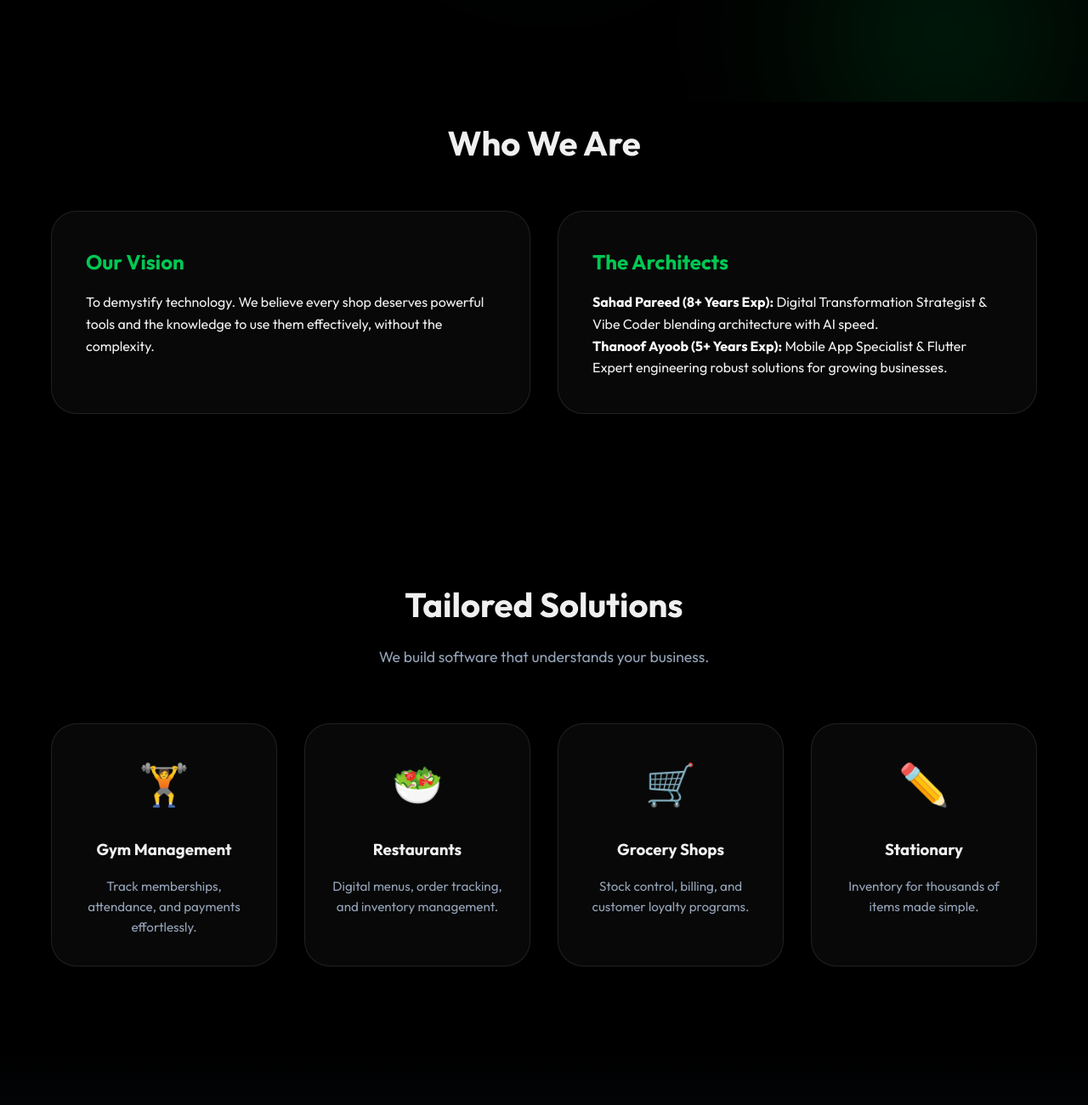
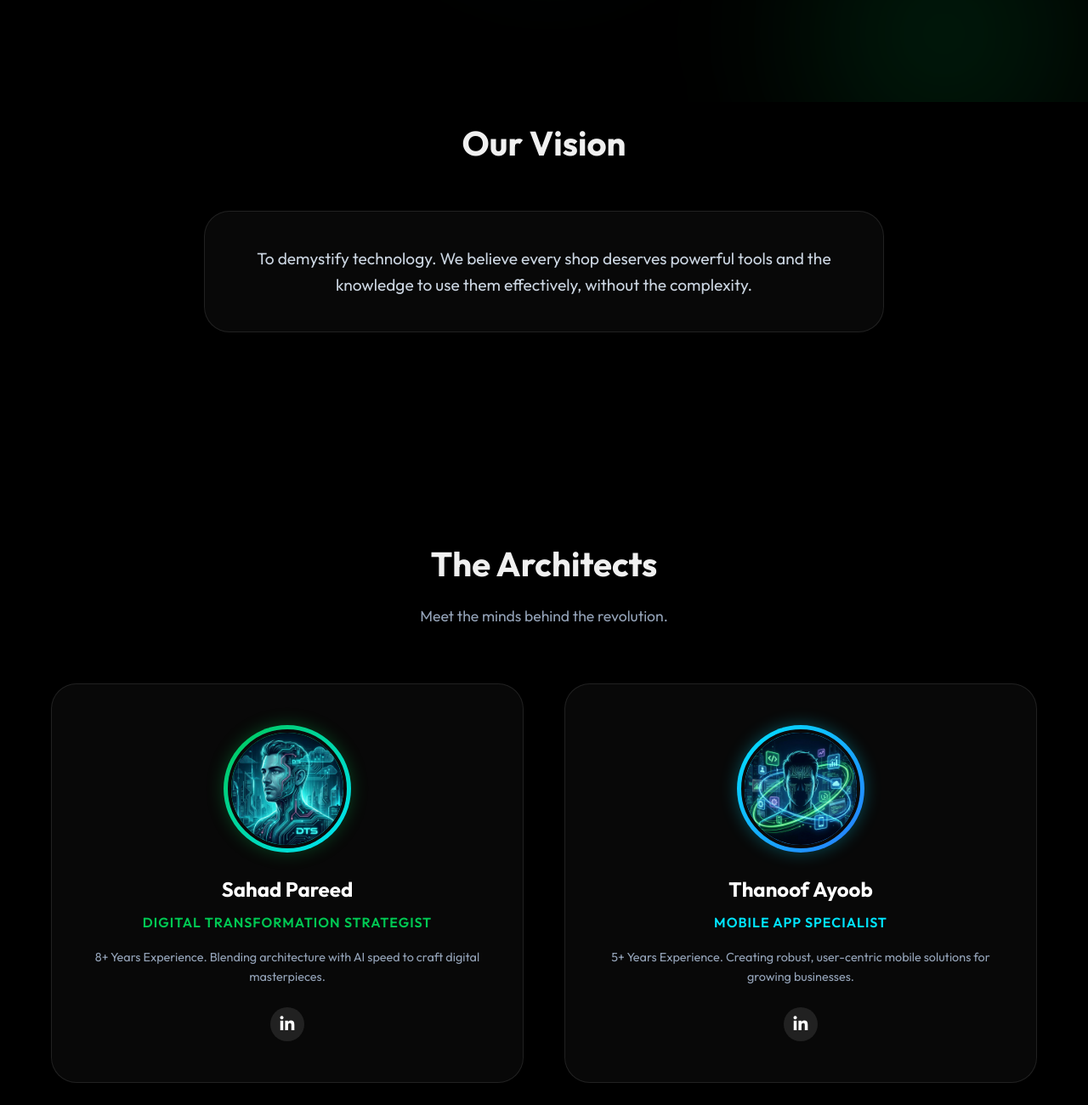
Before and after one commit to kachodam-ai/kachodam.ai-website, a plain HTML site: page index.html in a window 1280 px wide. Shown: the part 680-1980 px from the top of the page at 85% size. Drawn offline with Linux system fonts and the light colour scheme.

Commit message:
Implement Team Section and Liquid Glass Navbar

```diff
--- a/index.html
+++ b/index.html
@@ -10,6 +10,7 @@
     <link rel="preconnect" href="https://fonts.googleapis.com">
     <link rel="preconnect" href="https://fonts.gstatic.com" crossorigin>
     <link href="https://fonts.googleapis.com/css2?family=Outfit:wght@300;400;600;700&display=swap" rel="stylesheet">
+    <link rel="stylesheet" href="https://cdnjs.cloudflare.com/ajax/libs/font-awesome/6.4.0/css/all.min.css">
     <link rel="stylesheet" href="styles.css">
     <link rel="icon" href="favicon.png" type="image/png">
 </head>
@@ -26,6 +27,8 @@
             <nav class="nav">
                 <ul class="nav-list">
                     <li><a href="#home" class="nav-link">Home</a></li>
+                    <li><a href="#vision" class="nav-link">Vision</a></li>
+                    <li><a href="#team" class="nav-link">Team</a></li>
                     <li><a href="#services" class="nav-link">Services</a></li>
                     <li><a href="#contact" class="nav-link btn-primary">Get Started</a></li>
                 </ul>
@@ -59,23 +62,52 @@
             </div>
         </section>
 
-        <section id="about" class="about">
+        <section id="vision" class="about">
             <div class="container">
-                <h2 class="section-title">Who We Are</h2>
-                <div class="about-grid">
-                    <div class="about-card">
-                        <h3>Our Vision</h3>
-                        <p>To demystify technology. We believe every shop deserves powerful tools and the knowledge to
+                <h2 class="section-title">Our Vision</h2>
+                <div class="about-grid" style="grid-template-columns: 1fr; max-width: 800px; margin: 3rem auto;">
+                    <div class="about-card" style="text-align: center;">
+                        <p style="font-size: 1.2rem; color: #cbd5e1;">To demystify technology. We believe every shop
+                            deserves powerful tools and the knowledge to
                             use them effectively, without the complexity.</p>
                     </div>
-                    <div class="about-card founder-card">
-                        <h3>The Architects</h3>
-                        <p><strong>Sahad Pareed (8+ Years Exp):</strong> Digital Transformation Strategist & Vibe Coder
-                            blending
-                            architecture with AI speed.</p>
-                        <p><strong>Thanoof Ayoob (5+ Years Exp):</strong> Mobile App Specialist & Flutter Expert
-                            engineering robust
-                            solutions for growing businesses.</p>
+                </div>
+            </div>
+        </section>
+
+        <section id="team" class="team">
+            <div class="container">
+                <h2 class="section-title">The Architects</h2>
+                <p class="section-subtitle">Meet the minds behind the revolution.</p>
+                <div class="team-grid">
+                    <!-- Sahad Pareed -->
+                    <div class="team-card">
+                        <div class="team-avatar-container">
+                            <img src="sahad.png" alt="Sahad Pareed" class="team-avatar">
+                        </div>
+                        <h3 class="team-name">Sahad Pareed</h3>
+                        <div class="team-role">Digital Transformation Strategist</div>
+                        <p class="team-bio">8+ Years Experience. Blending architecture with AI speed to craft digital
+                            masterpieces.</p>
+                        <a href="https://www.linkedin.com/in/sahad-pareed-00474a151/" target="_blank"
+                            class="team-social" title="LinkedIn">
+                            <i class="fab fa-linkedin-in"></i>
+                        </a>
+                    </div>
+
+                    <!-- Thanoof Ayoob -->
+                    <div class="team-card">
+                        <div class="team-avatar-container">
+                            <img src="thanoof.png" alt="Thanoof Ayoob" class="team-avatar">
+                        </div>
+                        <h3 class="team-name">Thanoof Ayoob</h3>
+                        <div class="team-role">Mobile App Specialist</div>
+                        <p class="team-bio">5+ Years Experience. Creating robust, user-centric mobile solutions for
+                            growing businesses.</p>
+                        <a href="https://www.linkedin.com/in/thanoof-ayoob-74b377176/" target="_blank"
+                            class="team-social" title="LinkedIn">
+                            <i class="fab fa-linkedin-in"></i>
+                        </a>
                     </div>
                 </div>
             </div>
@@ -128,7 +160,8 @@
                 <p>Empowering Businesses</p>
             </div>
             <div class="footer-links">
-                <a href="#about">About</a>
+                <a href="#vision">Vision</a>
+                <a href="#team">Team</a>
                 <a href="#services">Services</a>
                 <a href="mailto:hello@kacho.in">Contact</a>
             </div>
--- a/styles.css
+++ b/styles.css
@@ -115,16 +115,23 @@ ul {
 }
 
 /* Header */
+/* Liquid Glass Navbar (iOS 26 Style) */
 .header {
     position: fixed;
-    top: 0;
-    left: 0;
-    width: 100%;
-    background: rgba(10, 14, 23, 0.95);
-    backdrop-filter: blur(10px);
+    top: 20px;
+    left: 50%;
+    transform: translateX(-50%);
+    width: 90%;
+    max-width: 1200px;
+    background: rgba(255, 255, 255, 0.03); /* Ultra transparent */
+    backdrop-filter: blur(20px) saturate(180%);
+    -webkit-backdrop-filter: blur(20px) saturate(180%);
     z-index: 1000;
-    padding: 1.5rem 0;
-    border-bottom: 1px solid rgba(255, 255, 255, 0.05);
+    padding: 0.8rem 1.5rem;
+    border-radius: 20px; /* Floating Pill Shape */
+    border: 1px solid rgba(255, 255, 255, 0.1);
+    box-shadow: 0 8px 32px 0 rgba(0, 0, 0, 0.3);
+    transition: var(--transition);
 }
 
 .header-container {
@@ -134,40 +141,52 @@ ul {
 }
 
 .logo {
-    font-size: 1.8rem;
+    font-size: 1.5rem;
     font-weight: 700;
     letter-spacing: -0.05em;
+    color: #fff;
+    text-shadow: 0 0 10px rgba(255, 255, 255, 0.3);
 }
 
 .nav-list {
     display: flex;
-    gap: 2rem;
+    gap: 1.5rem;
     align-items: center;
 }
 
 .nav-link {
     font-weight: 500;
-    opacity: 0.8;
+    opacity: 0.7;
+    font-size: 0.95rem;
+    color: #fff;
+    padding: 0.5rem 1rem;
+    border-radius: 12px;
+    transition: all 0.3s ease;
 }
 
 .nav-link:hover,
 .nav-link.active {
     opacity: 1;
-    color: var(--primary-color);
+    background: rgba(255, 255, 255, 0.1);
+    color: #fff;
+    box-shadow: 0 0 15px rgba(255, 255, 255, 0.1);
 }
 
 .btn-primary {
-    background: linear-gradient(135deg, var(--primary-color), var(--secondary-color));
-    color: #fff;
-    padding: 0.8rem 1.5rem;
+    background: var(--primary-color);
+    color: #000; /* Contrast text */
+    padding: 0.6rem 1.2rem;
     border-radius: 50px;
-    font-weight: 600;
-    box-shadow: 0 4px 15px rgba(46, 204, 113, 0.3);
+    font-weight: 700;
+    box-shadow: 0 0 20px 5px rgba(0, 200, 83, 0.4); /* Neon glow */
+    border: none;
+    transition: all 0.3s cubic-bezier(0.34, 1.56, 0.64, 1);
 }
 
 .btn-primary:hover {
-    transform: translateY(-2px);
-    box-shadow: 0 6px 20px rgba(46, 204, 113, 0.4);
+    transform: scale(1.05);
+    box-shadow: 0 0 30px 8px rgba(0, 200, 83, 0.6);
+    background: #00e676;
 }
 
 .hamburger {
@@ -586,3 +605,115 @@ section {
     opacity: 1;
     transform: translateY(0);
 }
+/* Team Section */
+.team-grid {
+    display: grid;
+    grid-template-columns: repeat(auto-fit, minmax(280px, 1fr));
+    gap: 3rem;
+    margin-top: 3rem;
+}
+
+.team-card {
+    background: rgba(255, 255, 255, 0.03);
+    border-radius: 30px;
+    padding: 3rem 2rem;
+    text-align: center;
+    border: 1px solid rgba(255, 255, 255, 0.1);
+    backdrop-filter: blur(20px);
+    transition: var(--transition);
+    position: relative;
+    overflow: hidden;
+}
+
+.team-card::before {
+    content: '';
+    position: absolute;
+    top: 0;
+    left: 0;
+    width: 100%;
+    height: 100%;
+    background: radial-gradient(circle at top right, rgba(255, 255, 255, 0.1), transparent 60%);
+    opacity: 0;
+    transition: var(--transition);
+}
+
+.team-card:hover {
+    transform: translateY(-10px);
+    border-color: var(--primary-color);
+    box-shadow: 0 10px 40px rgba(0, 0, 0, 0.4);
+}
+
+.team-card:hover::before {
+    opacity: 1;
+}
+
+.team-avatar-container {
+    width: 150px;
+    height: 150px;
+    margin: 0 auto 1.5rem;
+    border-radius: 50%;
+    padding: 5px;
+    background: linear-gradient(135deg, var(--primary-color), var(--accent-color));
+    position: relative;
+    box-shadow: 0 0 20px rgba(0, 200, 83, 0.3);
+}
+
+.team-avatar {
+    width: 100%;
+    height: 100%;
+    border-radius: 50%;
+    object-fit: cover;
+    border: 4px solid var(--card-bg); /* Inner border to separate image from gradient */
+}
+
+.team-name {
+    font-size: 1.5rem;
+    font-weight: 700;
+    margin-bottom: 0.5rem;
+    color: #fff;
+}
+
+.team-role {
+    font-size: 1rem;
+    color: var(--primary-color);
+    font-weight: 600;
+    margin-bottom: 1rem;
+    text-transform: uppercase;
+    letter-spacing: 1px;
+}
+
+.team-bio {
+    color: #94a3b8;
+    font-size: 0.9rem;
+    margin-bottom: 1.5rem;
+    line-height: 1.6;
+}
+
+.team-social {
+    display: inline-flex;
+    align-items: center;
+    justify-content: center;
+    width: 40px;
+    height: 40px;
+    border-radius: 50%;
+    background: rgba(255, 255, 255, 0.1);
+    color: #fff;
+    transition: var(--transition);
+    font-size: 1.2rem;
+}
+
+.team-social:hover {
+    background: #0077b5; /* LinkedIn Color */
+    transform: scale(1.1) rotate(5deg);
+    box-shadow: 0 0 15px rgba(0, 119, 181, 0.5);
+}
+
+/* Add specialized glow color for the second card */
+.team-card:nth-child(2) .team-avatar-container {
+    background: linear-gradient(135deg, var(--accent-color), #2979ff);
+    box-shadow: 0 0 20px rgba(0, 229, 255, 0.3);
+}
+
+.team-card:nth-child(2) .team-role {
+    color: var(--accent-color);
+}
```
Also changed, not shown: sahad.png (added), thanoof.png (added).
